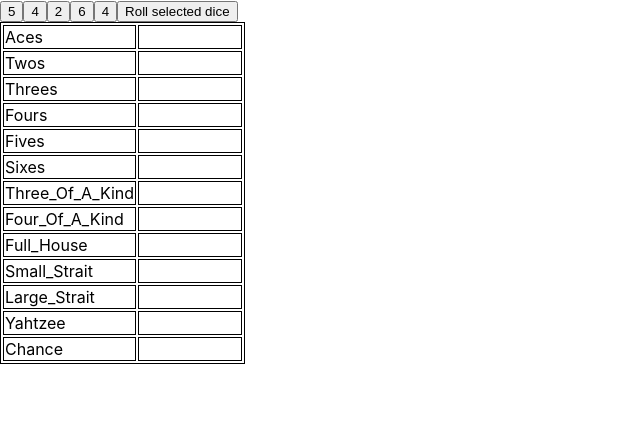
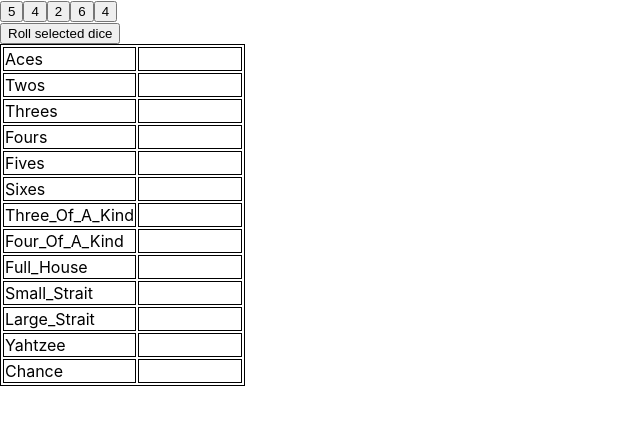
Before and after one commit to hannahwaldmueller/yahtzee, a React (Create React App) app: page / in a window 1280 px wide. Shown: the top 424 px of the page, without its empty margins (0-640 px from the left). Built offline with nearby package versions, Linux system fonts and the light colour scheme.

Commit message:
move score state to App, introduce Dice component

```diff
--- a/src/App.tsx
+++ b/src/App.tsx
@@ -2,35 +2,47 @@
 import './App.css';
 import {createDiceNumber, SetOfDice, updateDiceNumbers, updateRethrowSelection} from "./diceFunctions";
 import {ScoreSheet} from "./ScoreSheet";
+import {Dice} from "./Dice";
+import {ScoreMap} from "./scoreCalculator";
 
 export function App() {
-
     const [currentDiceNumbers, setCurrentDiceNumbers] = useState<SetOfDice>([createDiceNumber(),createDiceNumber(),createDiceNumber(),createDiceNumber(), createDiceNumber()]);
     const [diceMarkedForRethrow, setDiceForRethrow] = useState<number[]>([]);
+    const [remainingRethrows, setRemainingRethrows] = useState<number>(2);
+    const [score, setScore] = useState<ScoreMap>(new Map());
 
-    function toggleRethrowMarker(index: number) {
+    function resetDice() {
+        setCurrentDiceNumbers(()=>updateDiceNumbers([0,1,2,3,4], currentDiceNumbers));
+        setRemainingRethrows(2);
+    }
+
+    const updateScore = (newScore: ScoreMap) => {
+        setScore(newScore);
+        resetDice();
+    }
+    const toggleRethrowMarker = (index: number)  => {
         setDiceForRethrow(updateRethrowSelection(diceMarkedForRethrow, index));
     }
 
     function rollSelectedDice(selectedDices: number[]) {
         setDiceForRethrow([]);
         setCurrentDiceNumbers(()=>updateDiceNumbers(selectedDices,currentDiceNumbers));
+        setRemainingRethrows((current: number) => current -1 );
+    }
+
+    let options;
+
+    if (remainingRethrows) {
+        options = <button onClick={() => rollSelectedDice(diceMarkedForRethrow)}>Roll selected dice</button>
+    } else {
+        options = <div>No rethrows remain. Please select a category from the score sheet.</div>
     }
 
     return (
         <div>
-            <div>
-                {currentDiceNumbers.map((numberOfDice, index)=>(
-                    <button
-                        onClick={() => toggleRethrowMarker(index)}
-                        key={index}
-                        className={diceMarkedForRethrow.includes(index)? "marked" :""}>
-                        {numberOfDice}
-                    </button>
-                ))}
-                <button onClick={() => rollSelectedDice(diceMarkedForRethrow)}>Roll selected dice</button>
-            </div>
-            {ScoreSheet(currentDiceNumbers)}
+            {Dice(currentDiceNumbers, diceMarkedForRethrow, toggleRethrowMarker)}
+            {options}
+            {ScoreSheet(currentDiceNumbers, score, updateScore)}
         </div>
   );
 }
--- /dev/null
+++ b/src/Dice.tsx
@@ -0,0 +1,16 @@
+import React from "react";
+
+export function Dice(currentDiceNumbers: [number, number, number, number, number], diceMarkedForRethrow: number[], toggleRethrowMarker: (index: number) => void) {
+    return (
+        <div>
+            {currentDiceNumbers.map((numberOfDice, index)=>(
+                <button
+                    onClick={() => toggleRethrowMarker(index)}
+                    key={index}
+                    className={diceMarkedForRethrow.includes(index)? "marked" :""}>
+                    {numberOfDice}
+                </button>
+            ))}
+        </div>
+    );
+}
--- a/src/ScoreSheet.tsx
+++ b/src/ScoreSheet.tsx
@@ -3,20 +3,17 @@
 import {SetOfDice} from "./diceFunctions";
 import {ScoreCategories} from "./scoreCategories";
 
-export function ScoreSheet(currentDiceNumbers: SetOfDice) {
+export function ScoreSheet(currentDiceNumbers: SetOfDice, score: Map<ScoreCategories, number | null>, updateScore: (newScore: ScoreMap) => void) {
 
-    const [score, setScore] = useState<ScoreMap>(new Map());
     const [selectedCategory, setSelectedCategory] = useState<ScoreCategories|null>();
     function onConfirmButtonClick (categoryNumber: ScoreCategories) {
-        function setScoreForCategory() {
-            let newScore: ScoreMap = new Map<ScoreCategories, number | null>(score);
-            newScore.set(categoryNumber, calculateScoreForCategory(currentDiceNumbers, categoryNumber));
-            setScore(newScore);
-        }
+        let newScore: ScoreMap = new Map<ScoreCategories, number | null>(score);
+        newScore.set(categoryNumber, calculateScoreForCategory(currentDiceNumbers, categoryNumber));
+        updateScore(newScore);
 
-        setScoreForCategory();
         setSelectedCategory(null);
     }
+
     const scoreFields: any[] = [];
 
     for (let category = ScoreCategories.Aces; category <= ScoreCategories.Chance; category++) {
```
